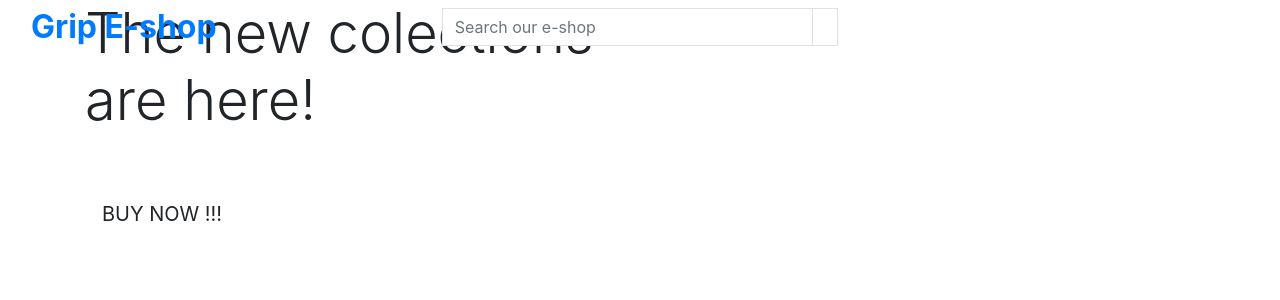
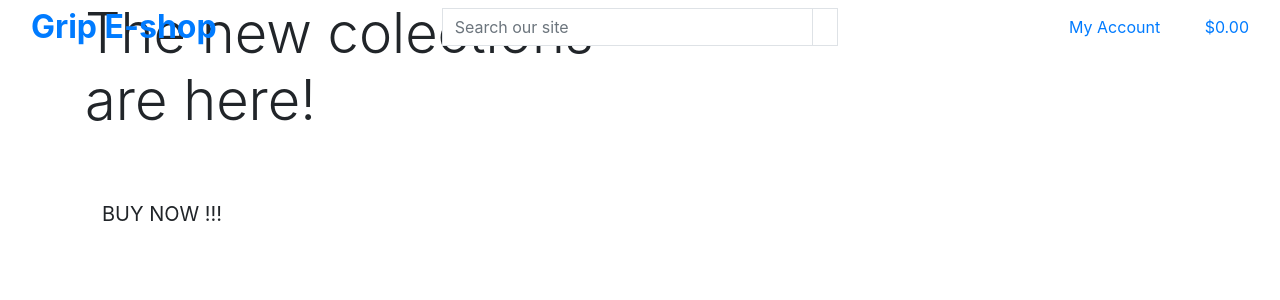
Before and after one commit to RockyPraxe/GRIP, a Django app: page / in a window 1280 px wide. Shown: the top 300 px of the page. Run offline with Django 3.2, Linux system fonts and the light colour scheme; some libraries are stand-ins or nearby versions.

Commit message:
fix some typos in code

```diff
--- a/templates/base.html
+++ b/templates/base.html
@@ -48,10 +48,10 @@
                 </a>
             </div>
             <div class="col-12 col-lg-4 my-auto py-1 py-lg-0">
-                <form action="" method="GET">
+                <form method="GET" action="">
                     <div class="input-group w-100">
-                        <input type="text" class="form-control border border-black rounded-0" type="text" name="q"
-                            placeholder="Search our e-shop">
+                        <input class="form-control border border-black rounded-0" type="text" name="q"
+                            placeholder="Search our site">
                         <div class="input-group-append">
                             <button class="form-control btn btn-black border border-black rounded-0" type="submit">
                                 <span class="icon">
@@ -64,8 +64,42 @@
             </div>
             <div class="col-12 col-lg-4 my-auto py-1 py-lg-0">
                 <ul class="list-inline list-unstyled text-center text-lg-right my-0">
-                    <li class="list-inline-item dropdown"></li>
-                    <li class="list-inline-item"></li>
+                    <li class="list-inline-item dropdown">
+                        <a class="text-black nav-link" href="#" id="user-options" data-toggle="dropdown"
+                            aria-haspopup="true" aria-expanded="false">
+                            <div class="text-center">
+                                <div><i class="fas fa-user fa-lg"></i></div>
+                                <p class="my-0">My Account</p>
+                            </div>
+                        </a>
+                        <div class="dropdown-menu border-0" aria-labelledby="user-options">
+                            {% if request.user.is_authenticated %}
+                            {% if request.user.is_superuser %}
+                            <a href="" class="dropdown-item">Product Management</a>
+                            {% endif %}
+                            <a href="" class="dropdown-item">My Profile</a>
+                            <a href="{% url 'account_logout' %}" class="dropdown-item">Logout</a>
+                            {% else %}
+                            <a href="{% url 'account_signup' %}" class="dropdown-item">Register</a>
+                            <a href="{% url 'account_login' %}" class="dropdown-item">Login</a>
+                            {% endif %}
+                        </div>
+                    </li>
+                    <li class="list-inline-item">
+                        <a class="{% if grand_total %}text-info font-weight-bold{% else %}text-black{% endif %} nav-link"
+                            href="">
+                            <div class="text-center">
+                                <div><i class="fas fa-shopping-bag fa-lg"></i></div>
+                                <p class="my-0">
+                                    {% if grand_total %}
+                                    ${{ grand_total|floatformat:2 }}
+                                    {% else %}
+                                    $0.00
+                                    {% endif %}
+                                </p>
+                            </div>
+                        </a>
+                    </li>
                 </ul>
             </div>
         </div>
```
